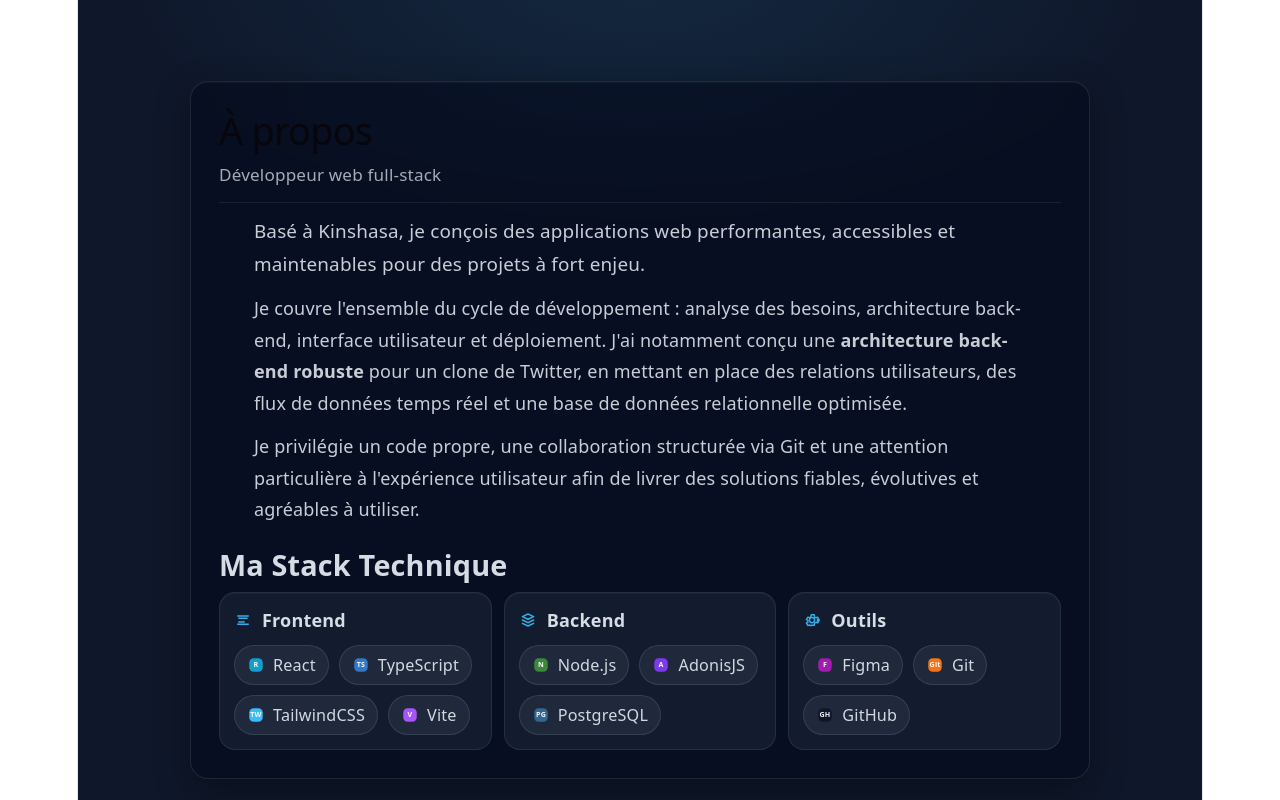
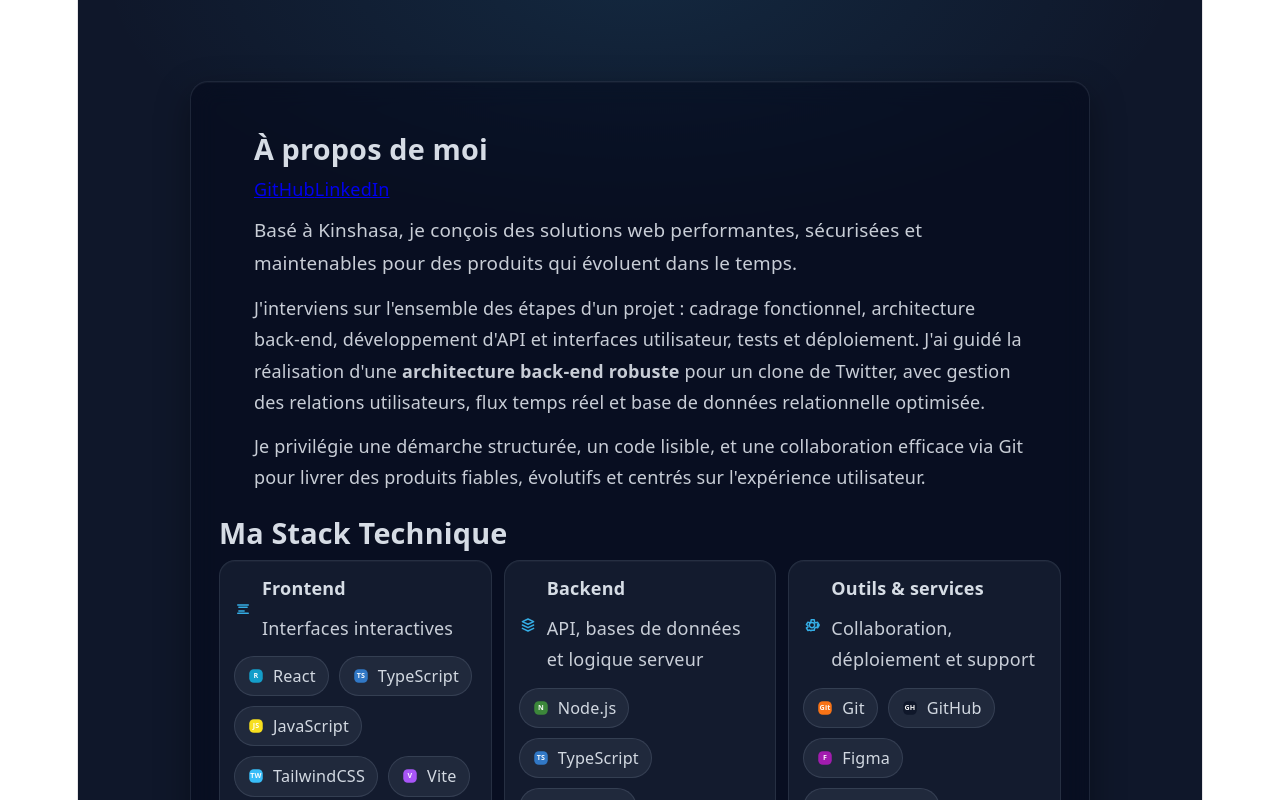
Before and after one commit to EddyMamba/portfolio, a React (Vite) app: page / in a window 1280 px wide. Shown: the part 600-1400 px from the top of the page. Built offline with nearby package versions, Linux system fonts and the light colour scheme.

Commit message:
feat(about): update professional bio and presentation section

```diff
--- a/src/About.jsx
+++ b/src/About.jsx
@@ -80,72 +80,112 @@
     </span>
   );
 
+  const stackSections = [
+    {
+      type: "frontend",
+      title: "Frontend",
+      subtitle: "Interfaces interactives",
+      items: [
+        { short: "R", label: "React", color: "#149eca" },
+        { short: "TS", label: "TypeScript", color: "#3178c6" },
+        { short: "JS", label: "JavaScript", color: "#f7df1e" },
+        { short: "TW", label: "TailwindCSS", color: "#38bdf8" },
+        { short: "V", label: "Vite", color: "#a855f7" },
+      ],
+    },
+    {
+      type: "backend",
+      title: "Backend",
+      subtitle: "API, bases de données et logique serveur",
+      items: [
+        { short: "N", label: "Node.js", color: "#3c873a" },
+        { short: "TS", label: "TypeScript", color: "#3178c6" },
+        { short: "A", label: "AdonisJS", color: "#7c3aed" },
+        { short: "PG", label: "PostgreSQL", color: "#336791" },
+        { short: "Ne", label: "Neon Postgres", color: "#00E599" },
+      ],
+    },
+    {
+      type: "tools",
+      title: "Outils & services",
+      subtitle: "Collaboration, déploiement et support",
+      items: [
+        { short: "Git", label: "Git", color: "#f97316" },
+        { short: "GH", label: "GitHub", color: "#0f172a" },
+        { short: "F", label: "Figma", color: "#a21caf" },
+        { short: "Cl", label: "Cloudinary", color: "#3448C5" },
+        { short: "Rw", label: "Railway", color: "#131415" },
+        { short: "Rn", label: "Render", color: "#D64278" },
+        { short: "Ej", label: "EmailJS", color: "#F3A323" },
+      ],
+    },
+  ];
+
   return (
     <section className="about" id="about">
       <div className="container">
         <div className="about-card">
-          <header className="about-header">
-            <div className="about-titleRow">
-              <h2>{"À\u00A0propos"}</h2>
+          <div className="about-content about-body">
+            <aside className="about-sidebar">
+              <h3>À propos de moi</h3>
 
+              <div className="about-links">
+                <a
+                  className="about-link"
+                  href="https://github.com/EddyMamba"
+                  target="_blank"
+                  rel="noopener noreferrer"
+                >
+                  GitHub
+                </a>
+                <a
+                  className="about-link"
+                  href="https://www.linkedin.com/in/eddymamba"
+                  target="_blank"
+                  rel="noopener noreferrer"
+                >
+                  LinkedIn
+                </a>
               </div>
-            <div className="about-meta" aria-label="Profil">
-              <span className="about-subtitle">Développeur web full-stack</span>
-            </div>
-          </header>
+            </aside>
 
-          <div className="about-content">
+            <div className="about-copy">
               <p className="about-lead">
-              Basé à Kinshasa, je conçois des applications web performantes, accessibles et maintenables pour des projets à fort enjeu.
+                Basé à Kinshasa, je conçois des solutions web performantes, sécurisées et maintenables pour des produits qui évoluent dans le temps.
               </p>
 
               <p>
-              Je couvre l'ensemble du cycle de développement : analyse des besoins, architecture back-end, interface utilisateur et déploiement. J'ai notamment conçu une <strong>architecture back-end robuste</strong> pour un clone de Twitter, en mettant en place des relations utilisateurs, des flux de données temps réel et une base de données relationnelle optimisée.
+                J'interviens sur l'ensemble des étapes d'un projet : cadrage fonctionnel, architecture back-end, développement d'API et interfaces utilisateur, tests et déploiement. J'ai guidé la réalisation d'une <strong>architecture back-end robuste</strong> pour un clone de Twitter, avec gestion des relations utilisateurs, flux temps réel et base de données relationnelle optimisée.
               </p>
 
               <p>
-              Je privilégie un code propre, une collaboration structurée via Git et une attention particulière à l'expérience utilisateur afin de livrer des solutions fiables, évolutives et agréables à utiliser.
+                Je privilégie une démarche structurée, un code lisible, et une collaboration efficace via Git pour livrer des produits fiables, évolutifs et centrés sur l'expérience utilisateur.
               </p>
+            </div>
           </div>
 
           <h3>Ma Stack Technique</h3>
           <ul className="tech-list" aria-label="Stack technique">
-            <li className="tech-group">
+            {stackSections.map((section) => (
+              <li key={section.title} className="tech-group">
                 <div className="tech-group__header">
-                <StackIcon type="frontend" />
-                <h4>Frontend</h4>
+                  <StackIcon type={section.type} />
+                  <div>
+                    <h4>{section.title}</h4>
+                    <p className="tech-group__subtitle">{section.subtitle}</p>
                   </div>
-              <div className="tech-group__chips" aria-label="Technologies frontend">
-                <TechChip short="R" label="React" color="#149eca" />
-                <TechChip short="TS" label="TypeScript" color="#3178c6" />
-                <TechChip short="TW" label="TailwindCSS" color="#38bdf8" />
-                <TechChip short="V" label="Vite" color="#a855f7" />
+                </div>
+
+                <div
+                  className="tech-group__chips"
+                  aria-label={`Technologies ${section.title.toLowerCase()}`}
+                >
+                  {section.items.map((item) => (
+                    <TechChip key={item.label} {...item} />
+                  ))}
                 </div>
               </li>
-
-            <li className="tech-group">
-              <div className="tech-group__header">
-                <StackIcon type="backend" />
-                <h4>Backend</h4>
-              </div>
-              <div className="tech-group__chips" aria-label="Technologies backend">
-                <TechChip short="N" label="Node.js" color="#3c873a" />
-                <TechChip short="A" label="AdonisJS" color="#7c3aed" />
-                <TechChip short="PG" label="PostgreSQL" color="#336791" />
-              </div>
-            </li>
-
-            <li className="tech-group">
-              <div className="tech-group__header">
-                <StackIcon type="tools" />
-                <h4>Outils</h4>
-              </div>
-              <div className="tech-group__chips" aria-label="Outils">
-                <TechChip short="F" label="Figma" color="#a21caf" />
-                <TechChip short="Git" label="Git" color="#f97316" />
-                <TechChip short="GH" label="GitHub" color="#0f172a" />
-              </div>
-            </li>
+            ))}
           </ul>
         </div>
       </div>
```
Lines whose indentation alone changed are shown as unchanged.
